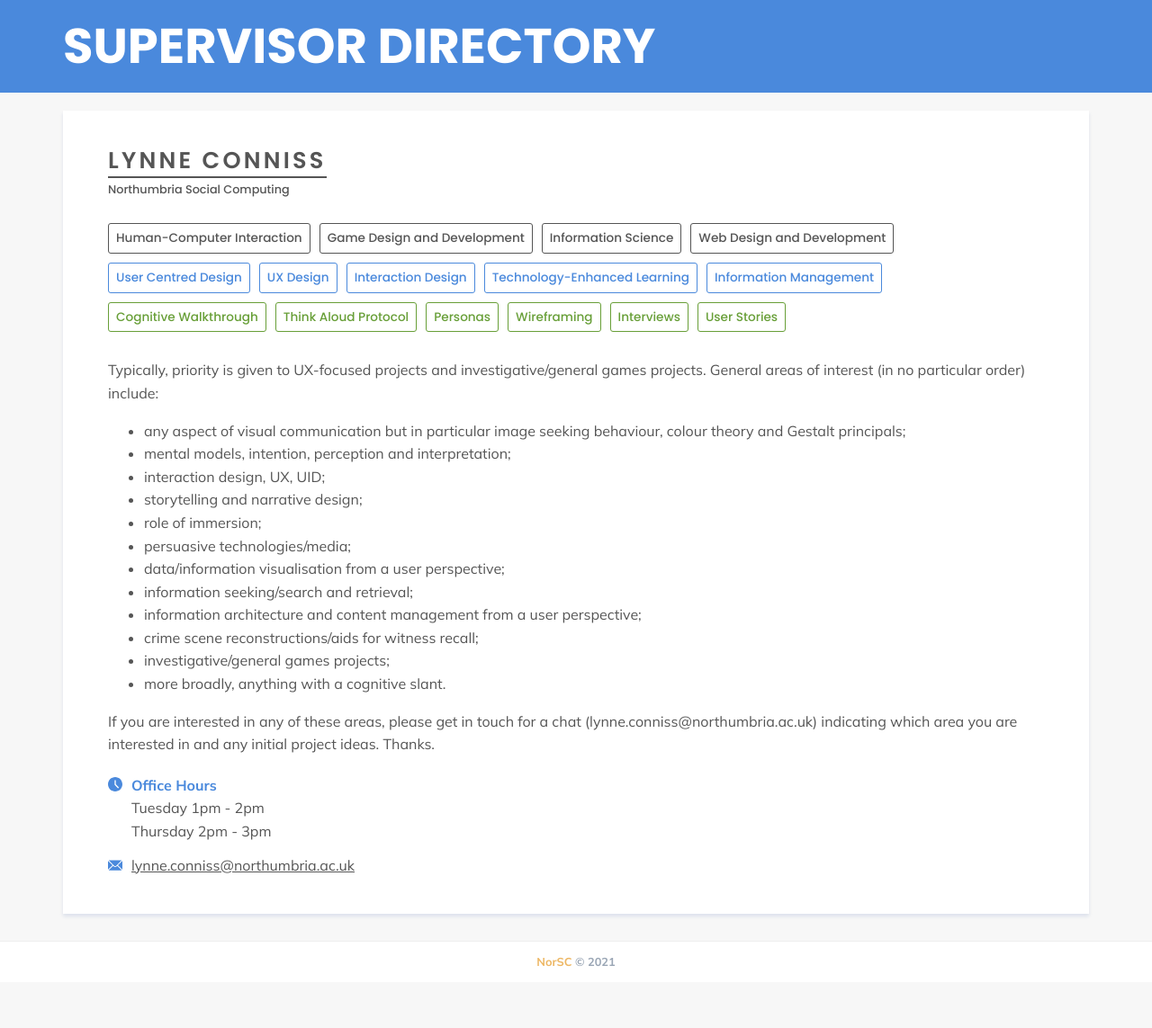
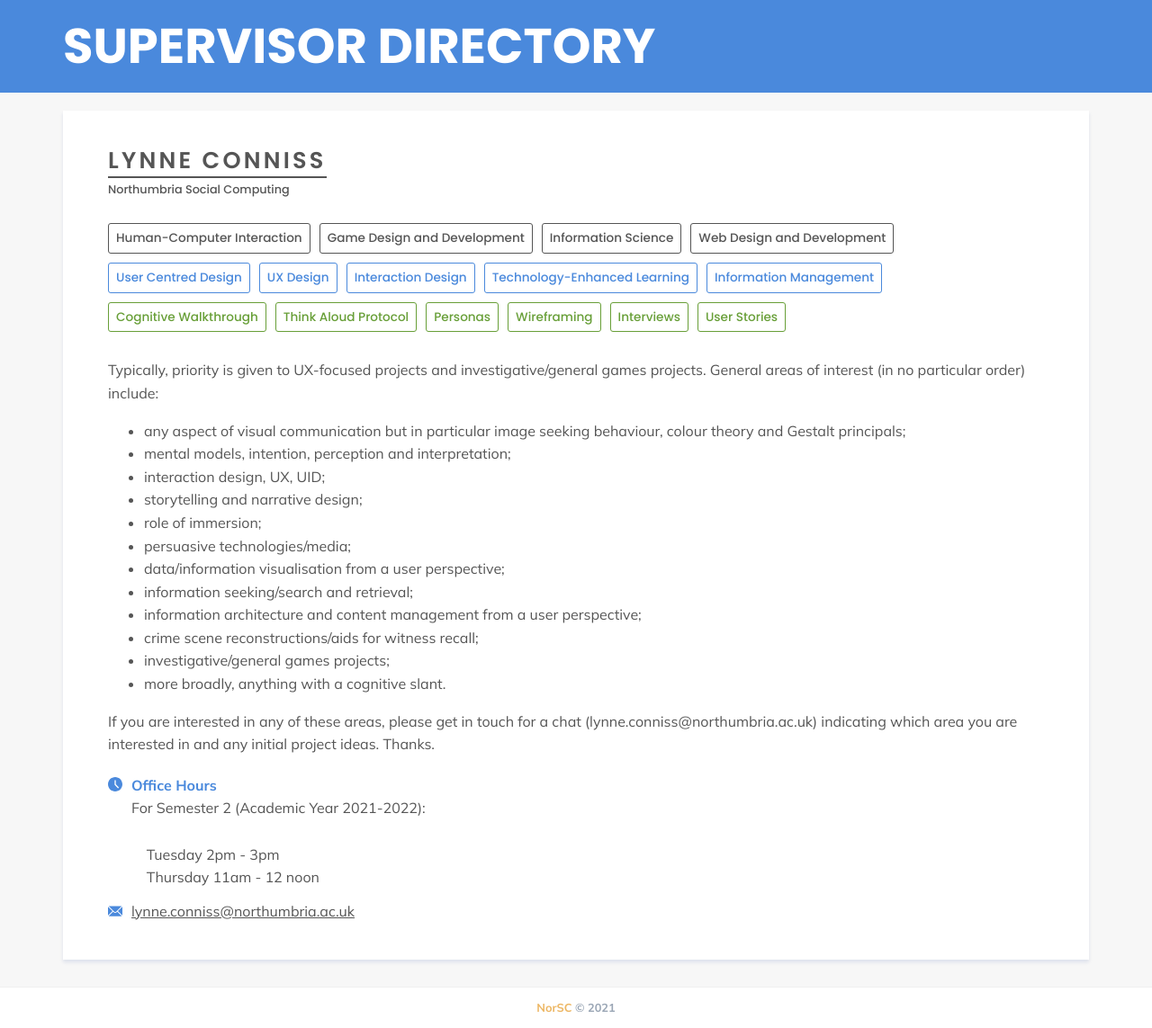
Before and after one commit to NorSC/supervisor-search, a Jekyll site: the page built from _supervisors/lynne-conniss.md, in a window 1280 px wide. Shown: the whole page at 90% size. Built offline with Jekyll 4.4.1, drawn with Linux system fonts in a browser that asks for light colours; a script that is not in the unit is left out; before the commit the page ends 1092 px from its top, so only the background shows below that; some of the changed lines change nothing that is shown.

Commit message:
Update Supervisors “lynne-conniss”

```diff
--- a/_supervisors/lynne-conniss.md
+++ b/_supervisors/lynne-conniss.md
@@ -2,10 +2,13 @@
 layout: supervisor
 title: Lynne Conniss
 available: true
+available_msc: true
 email: lynne.conniss@northumbria.ac.uk
 office_hours: |-
-  Tuesday 1pm - 2pm
-  Thursday 2pm - 3pm
+  For Semester 2 (Academic Year 2021-2022):
+
+      Tuesday 2pm - 3pm
+      Thursday 11am - 12 noon
 research_group: Northumbria Social Computing
 research_themes:
   - Human-Computer Interaction
@@ -56,4 +59,35 @@
 
 
   If you are interested in any of these areas, please get in touch for a chat (lynne.conniss@northumbria.ac.uk) indicating which area you are interested in and any initial project ideas. Thanks.
+additional_details_msc: >-
+  Typically, priority is given to UX-focused projects and investigative/general
+  games projects. General areas of interest (in no particular order) include:
+
+
+  * any aspect of visual communication but in particular image seeking behaviour, colour theory and Gestalt principals;
+
+  * mental models, intention, perception and interpretation;
+
+  * interaction design, UX, UID;
+
+  * storytelling and narrative design;
+
+  * role of immersion;
+
+  * persuasive technologies/media;
+
+  * data/information visualisation from a user perspective;
+
+  * information seeking/search and retrieval;
+
+  * information architecture and content management from a user perspective;
+
+  * crime scene reconstructions/aids for witness recall;
+
+  * investigative/general games projects;
+
+  * more broadly, anything with a cognitive slant.
+
+
+  If you are interested in any of these areas, please get in touch for a chat (lynne.conniss@northumbria.ac.uk) indicating which area you are interested in and any initial project ideas. Thanks.
 ---
```
